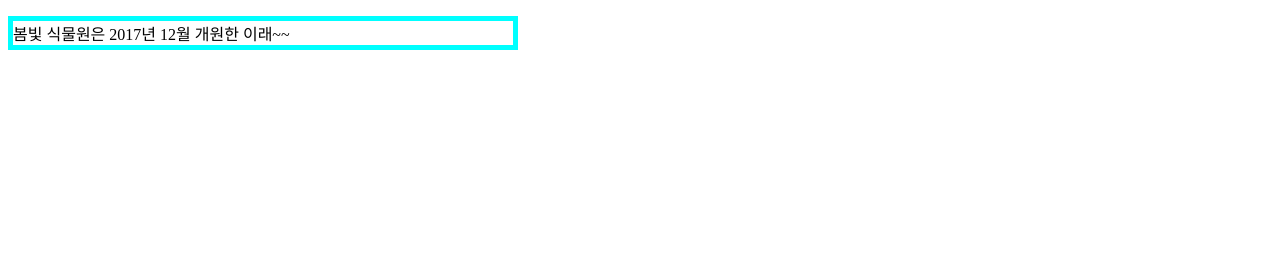
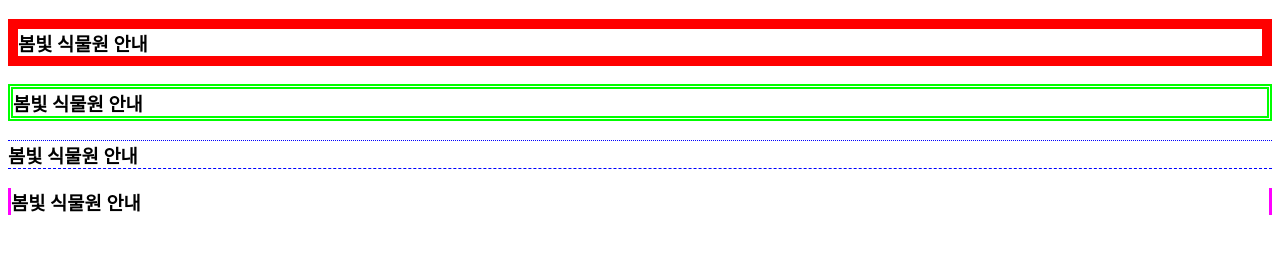
Before and after one commit to thsdimaker/css_practice, a plain HTML site: page preference_border.html in a window 1280 px wide. Drawn offline with Linux system fonts and the light colour scheme.

Commit message:
preference

```diff
--- a/preference_border.html
+++ b/preference_border.html
@@ -2,19 +2,34 @@
 <html lang="en" dir="ltr">
   <head>
     <meta charset="utf-8">
-    <title>border.html</title>
+    <title></title>
     <style media="screen">
-      p{
-        width: 500px;
-        border: solid 5px #00ffff;
+      #border1{
+        border:solid 10px #ff0000;
       }
+
+      #border2{
+        border:double 5px #00ff00;
+      }
+
+      #border3{
+        border-top: dotted 1px #0000ff;
+        border-bottom: dashed 1px #0000ff;
+      }
+
+      #border4{
+        border-left: solid 3px #ff00ff;
+        border-right:solid 3px #ff00ff;
+      }
+
     </style>
   </head>
 
   <body>
-    <p>
-      봄빛 식물원은 2017년 12월 개원한 이래~~
-    </p>
+    <h3 id="border1">봄빛 식물원 안내</h3>
+    <h3 id="border2">봄빛 식물원 안내</h3>
+    <h3 id="border3">봄빛 식물원 안내</h3>
+    <h3 id="border4">봄빛 식물원 안내</h3>
 
   </body>
 </html>
```
